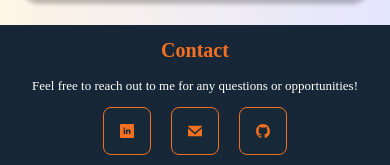
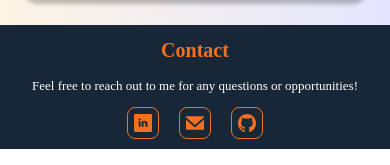
Before and after one commit to dgechra02/Portfolio---explorin, a plain HTML site: page index.html in a window 390 px wide. Shown: the part 4222-4387 px from the top of the page. Drawn offline with Linux system fonts and the light colour scheme.

Commit message:
increased the width of footer icons

```diff
--- a/styleMedia1.css
+++ b/styleMedia1.css
@@ -296,9 +296,10 @@
   }
   .footer-button a {
     gap: 2px;
+    padding: 2px;
   }
   .footer-button a img {
-    width: 14px;
+    width: 18px;
   }
   .footer-button a span {
     height: 15px;
```
